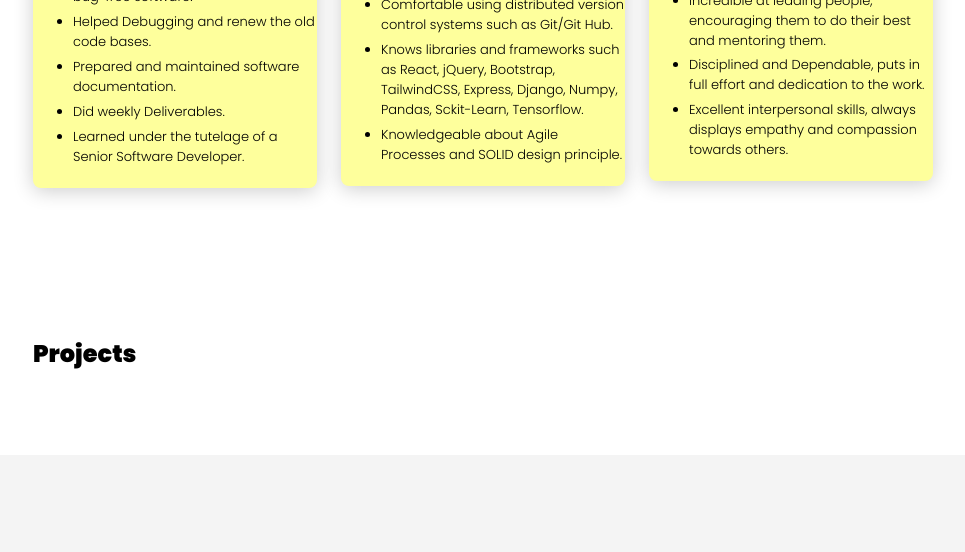
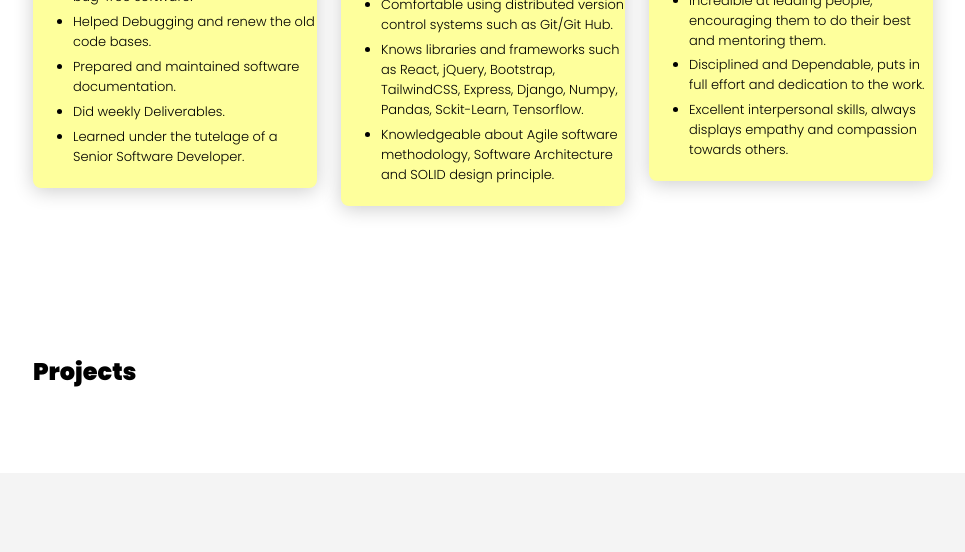
Before and after one commit to ujjwaldixt/ujjwaldixt.github.io, a website: page index.html in a window 1280 px wide. Shown: the part 1580-2132 px from the top of the page, without its empty margins (157-1122 px from the left). Drawn offline with Linux system fonts and the light colour scheme.

Commit message:
Update index.html

```diff
--- a/index.html
+++ b/index.html
@@ -90,7 +90,7 @@
                 <li style="font-size: small; padding-bottom: 2%;">Experienced in Database management using PostgreSQL and MySQL.</li>
                 <li style="font-size: small; padding-bottom: 2%;">Comfortable using distributed version control systems such as Git/Git Hub.</li>
                 <li style="font-size: small; padding-bottom: 2%;">Knows libraries and frameworks such as React, jQuery, Bootstrap, TailwindCSS, Express, Django, Numpy, Pandas, Sckit-Learn, Tensorflow.</li>
-                <li style="font-size: small; padding-bottom: 2%;">Knowledgeable about Agile Processes and SOLID design principle.</li>
+                <li style="font-size: small; padding-bottom: 2%;">Knowledgeable about Agile software methodology, Software Architecture and SOLID design principle.</li>
               </ul>
             </div>
           </div>
```
